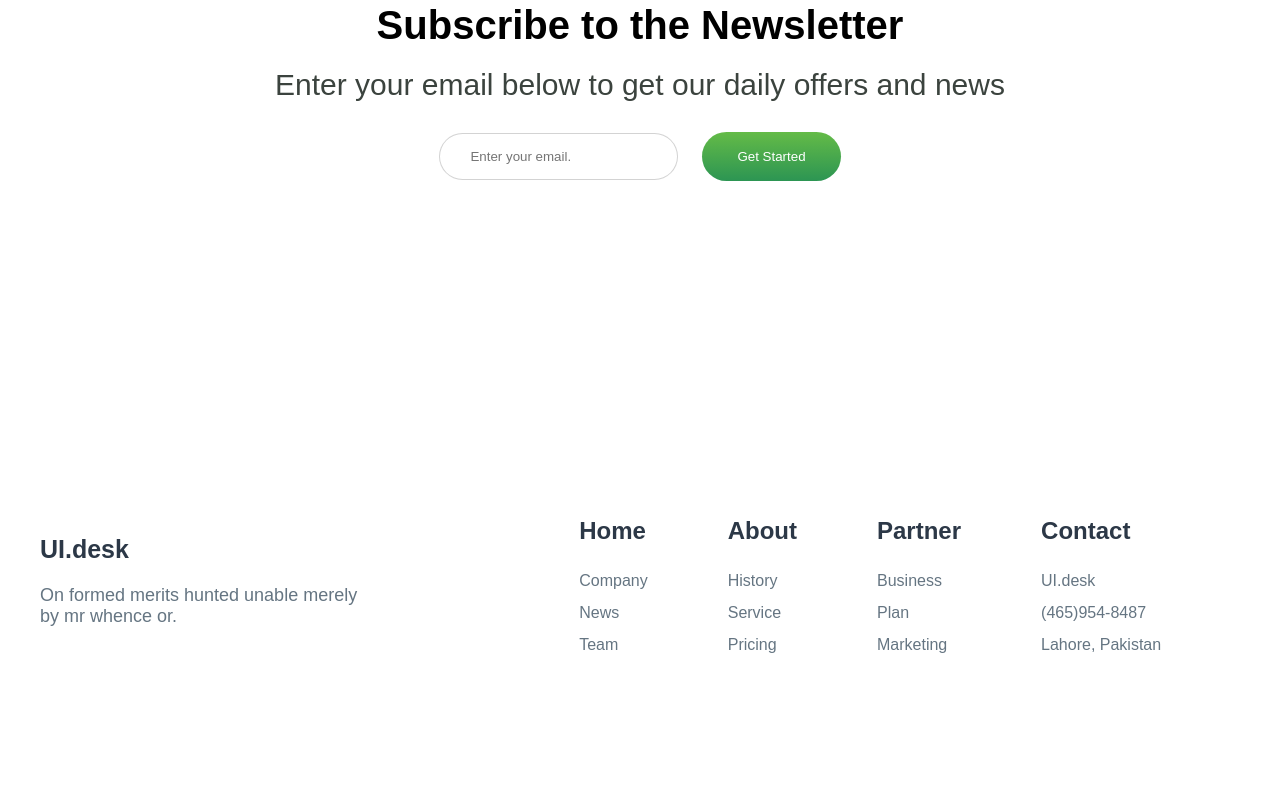
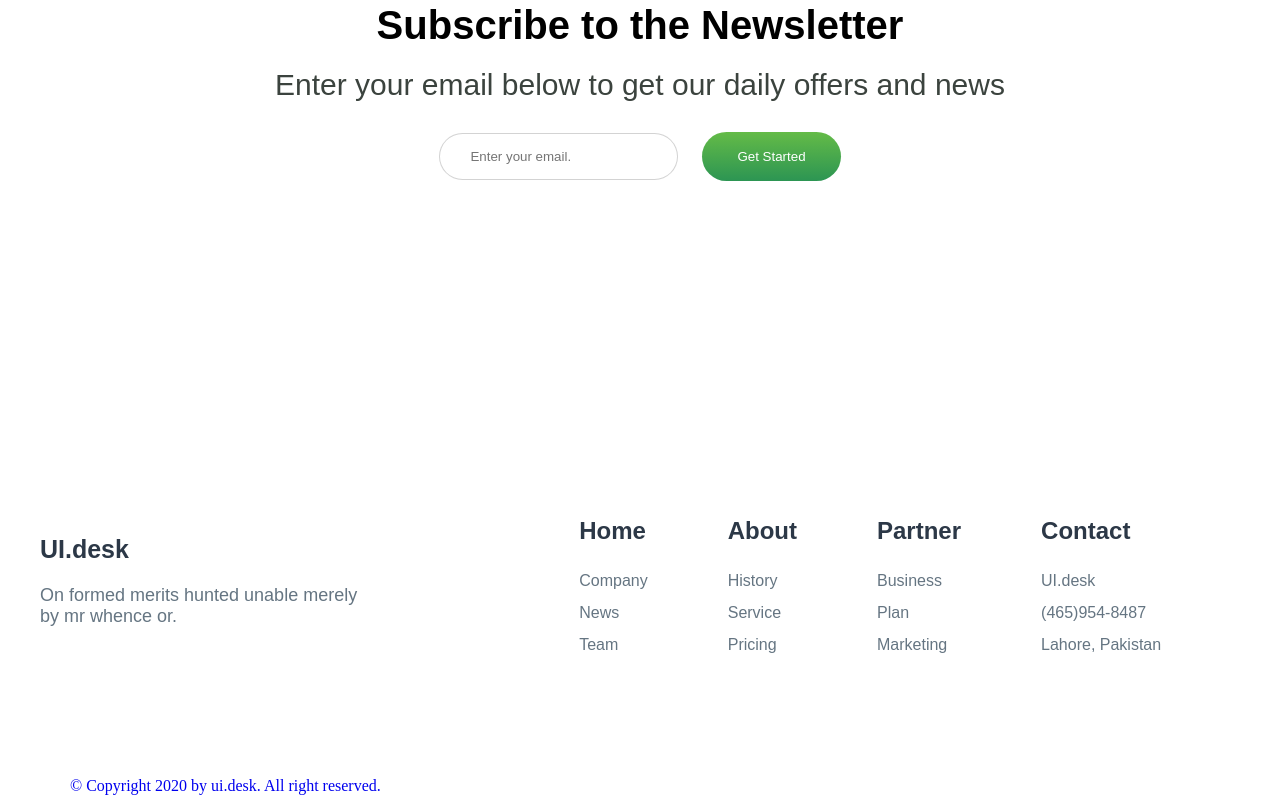
Before and after one commit to bilollidinabduvohidov/uy-iwi_32, a plain HTML site: page index.html in a window 1280 px wide. Shown: the part 5346-6149 px from the top of the page. Before the commit the page ends 6123 px from the top, so only its background shows below. Drawn offline with Linux system fonts and the light colour scheme.

Commit message:
index footer

```diff
--- a/assets/steyle.scss
+++ b/assets/steyle.scss
@@ -16,4 +16,5 @@ ul, ol{
 @import "choose";
 @import "fresh";
 @import "for";
-@import "enter"
+@import "enter";
+@import "footer"
--- a/index.html
+++ b/index.html
@@ -261,5 +261,10 @@
             </div>
         </div>
     </section>
+    <footer>
+     <div class="container">
+        <a href="\" class="footer_link">© Copyright 2020 by ui.desk. All right reserved.</a>
+     </div>
+    </footer>
 </body>
 </html>
```
Also changed, not shown: 1 other file.
